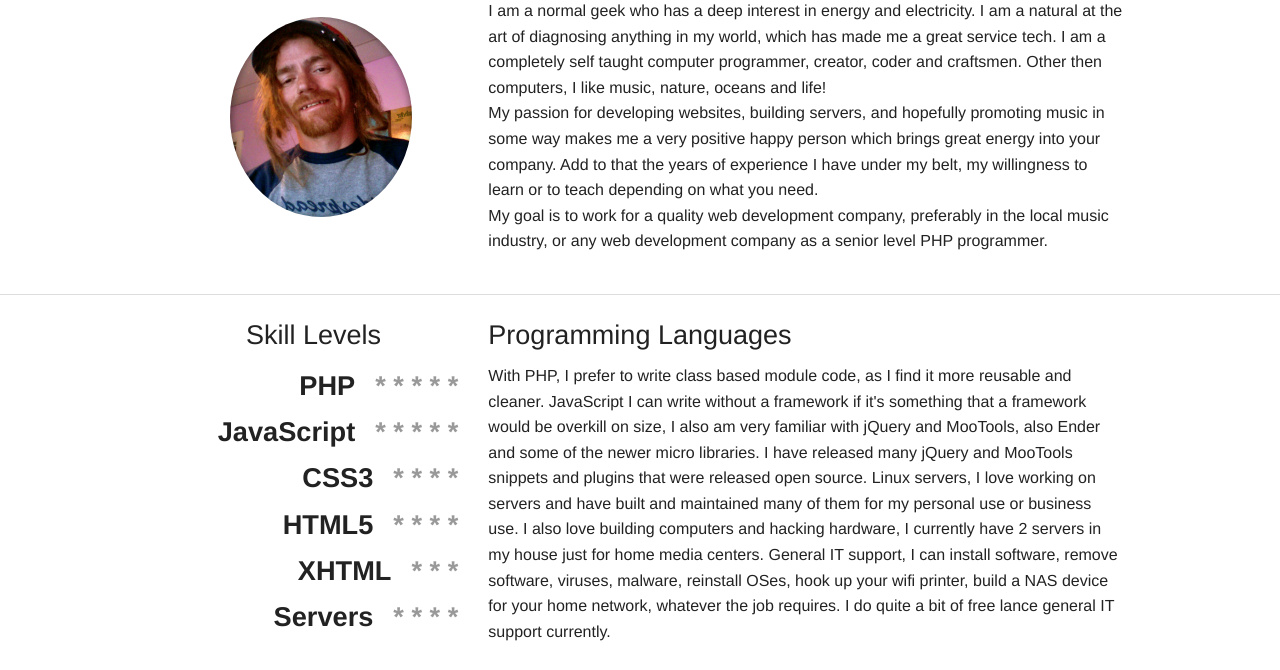
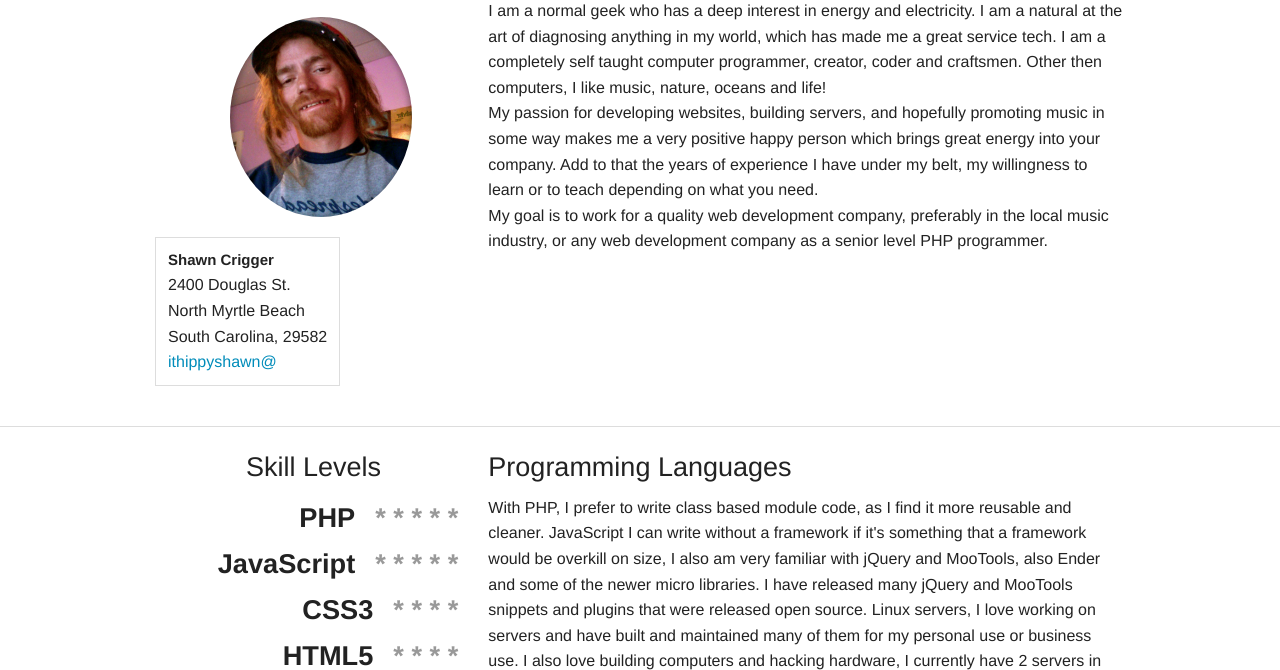
Before and after one commit to shawn-crigger/resume, a PHP site: page / in a window 1280 px wide. Shown: the part 96-766 px from the top of the page. Run offline with PHP 8.4, Linux system fonts and the light colour scheme.

Commit message:
plying with workhistory layout

```diff
--- a/inc/footer.php
+++ b/inc/footer.php
@@ -1,4 +1,3 @@
-
 
     <script src="js/vendor/jquery.js"></script>
     <script src="js/foundation.min.js"></script>
--- a/index.php
+++ b/index.php
@@ -37,6 +37,16 @@
         <p>
           <img src="/img/heroshot.jpg" class="hero-img" alt="Picture of Shawn Crigger" />
         </p>
+
+
+        <ul class="vcard">
+          <li class="fn">Shawn Crigger</li>
+          <li class="street-address">2400 Douglas St.</li>
+          <li class="locality">North Myrtle Beach</li>
+          <li><span class="state">South Carolina</span>, <span class="zip">29582</span></li>
+          <li class="email"><a href="#">ithippyshawn@</a></li>
+        </ul>
+
       </div>
 
 
@@ -102,6 +112,4 @@
 
     </div> <!-- end row -->
 
-<?php
-  include './inc/footer.php';
-?>
+<?php include './inc/footer.php'; ?>
--- a/work-history.php
+++ b/work-history.php
@@ -4,7 +4,10 @@
 
 ?>
 
-	<h2>Work History</h2>
+	<div class="panel callout radius">
+	  <h2>Work History</h2>
+	</div>
+
 
     <div class="row">
       <div class="large-4 medium-4 columns work-history">
```
